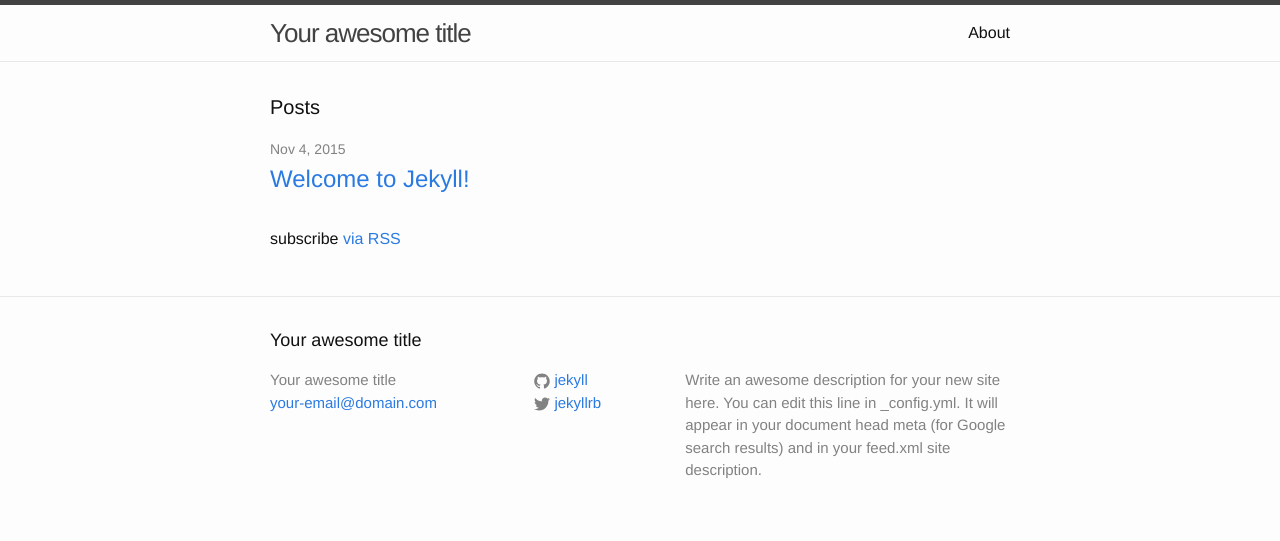
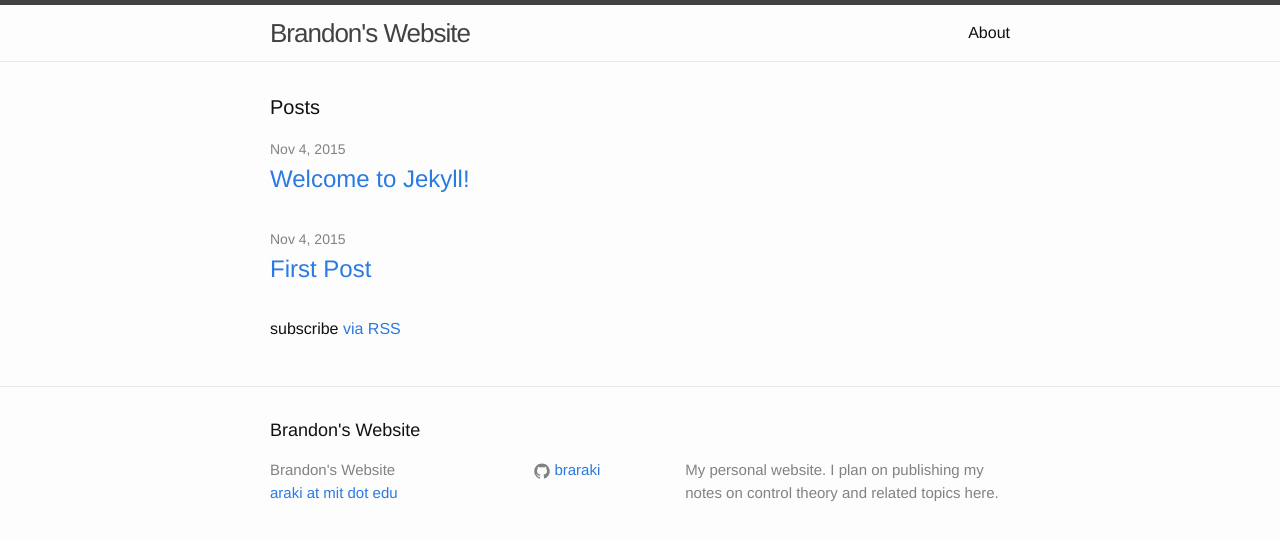
Before and after one commit to braraki/braraki.github.io, a Jekyll site: the page built from index.html, in a window 1280 px wide. Shown: the top 541 px of the page. Built offline with Jekyll 4.4.1, drawn with Linux system fonts in a browser that asks for light colours; Markdown is read by kramdown in place of the engine named in the settings.

Commit message:
added first post

```diff
--- a/_config.yml
+++ b/_config.yml
@@ -6,16 +6,18 @@
 # 'jekyll serve'. If you change this file, please restart the server process.
 
 # Site settings
-title: Your awesome title
-email: your-email@domain.com
+title: Brandon's Website
+email: araki at mit dot edu
 description: > # this means to ignore newlines until "baseurl:"
-  Write an awesome description for your new site here. You can edit this
-  line in _config.yml. It will appear in your document head meta (for
-  Google search results) and in your feed.xml site description.
+  My personal website. I plan on publishing my notes on control theory
+  and related topics here.
 baseurl: "" # the subpath of your site, e.g. /blog
-url: "http://yourdomain.com" # the base hostname & protocol for your site
-twitter_username: jekyllrb
-github_username:  jekyll
+url: "http://braraki.github.io" # the base hostname & protocol for your site
+#twitter_username: Idontusetwitter
+github_username:  braraki
 
 # Build settings
-markdown: kramdown
+markdown: redcarpet
+
+redcarpet:
+    extensions: ["no_intra_emphasis", "fenced_code_blocks", "tables", "autolink", "strikethrough", "with_toc_data"]
```
Also changed, not shown: _posts/2015-11-04-first-post.md (added, +25 -0 lines).
